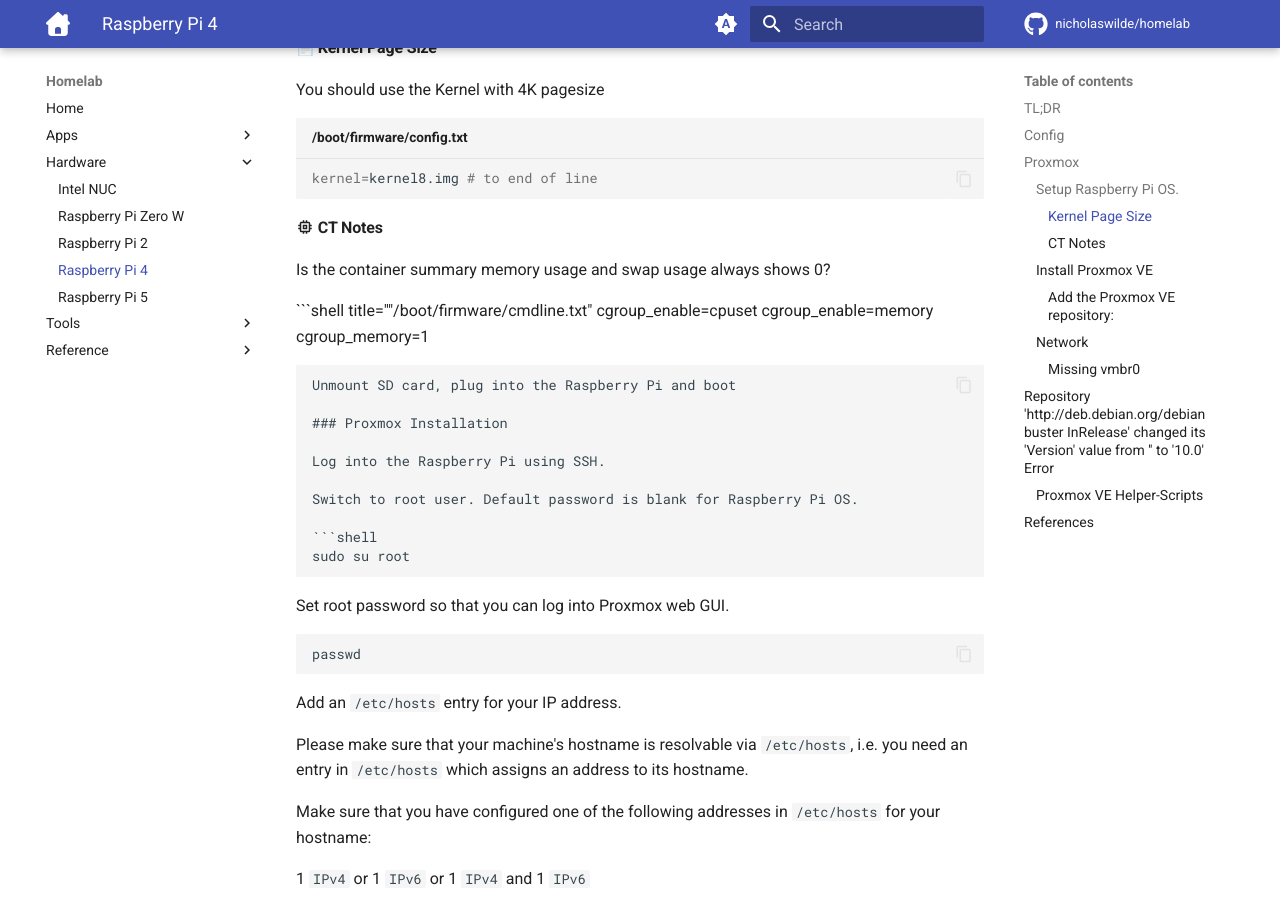
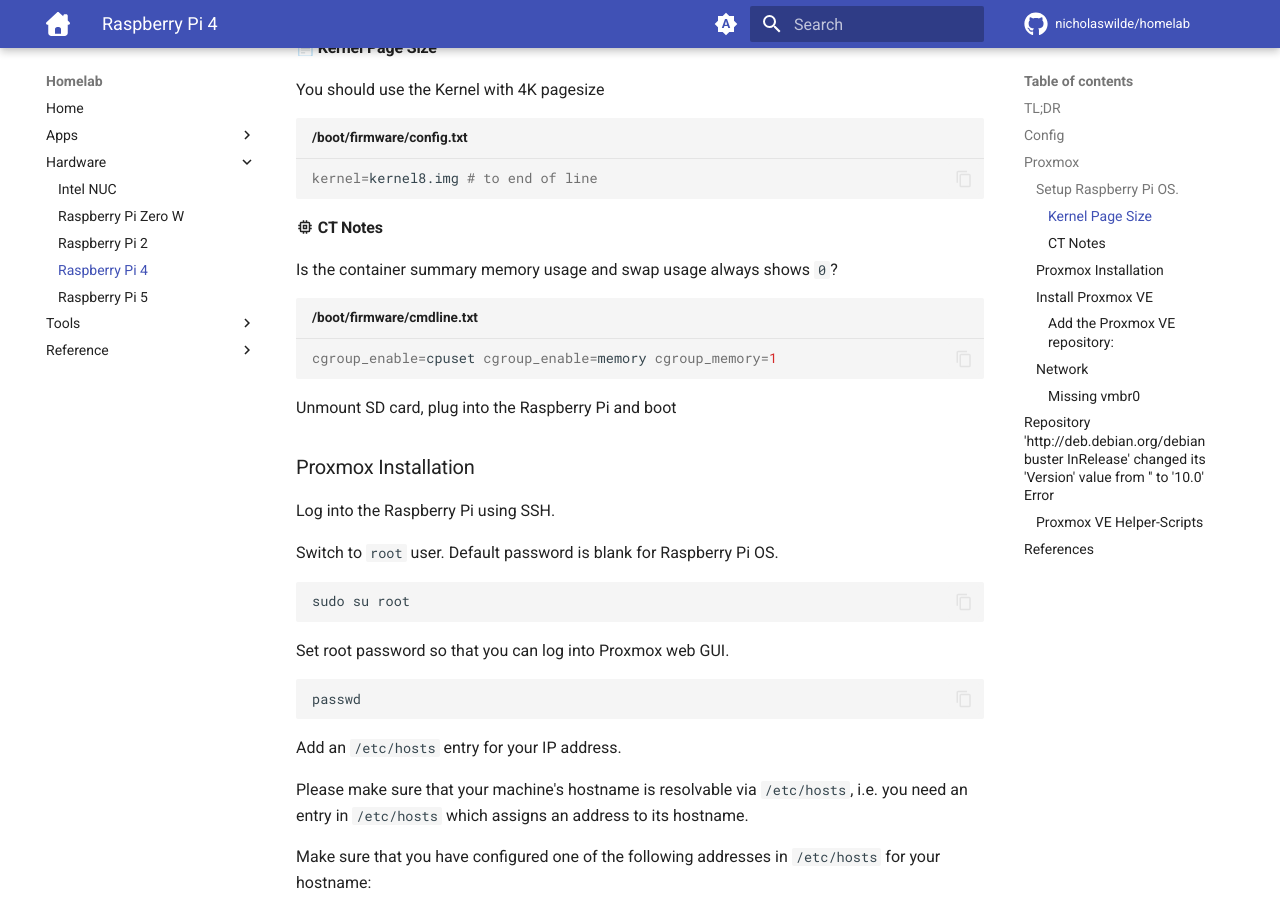
Before and after one commit to nicholaswilde/homelab, an MkDocs documentation site: the page built from docs/hardware/rpi4.md, in a window 1280 px wide and 900 px high, scrolled down 1701 px. Built offline with MkDocs 1.6.1 and Material for MkDocs 9.7.7, drawn with Linux system fonts in a browser that asks for light colours; emoji names are drawn with the system emoji font; comment, search, counter and statistics services are not loaded.

Commit message:
Update rpi4.md

````diff
--- a/docs/hardware/rpi4.md
+++ b/docs/hardware/rpi4.md
@@ -83,9 +83,9 @@
 
 #### :material-memory: CT Notes
 
-Is the container summary memory usage and swap usage always shows 0?
+Is the container summary memory usage and swap usage always shows `0`?
 
-```shell title=""/boot/firmware/cmdline.txt"
+```shell title="/boot/firmware/cmdline.txt"
 cgroup_enable=cpuset cgroup_enable=memory cgroup_memory=1
 ```
 
@@ -95,7 +95,7 @@
 
 Log into the Raspberry Pi using SSH.
 
-Switch to root user. Default password is blank for Raspberry Pi OS.
+Switch to `root` user. Default password is blank for Raspberry Pi OS.
 
 ```shell
 sudo su root
````
